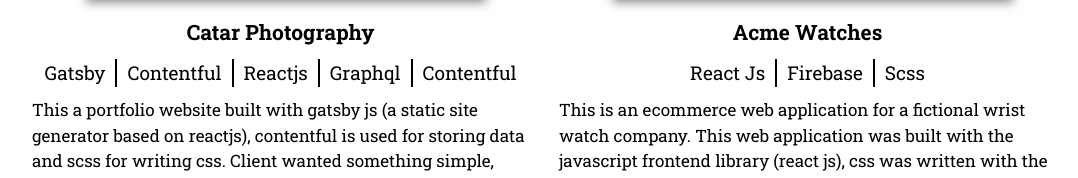
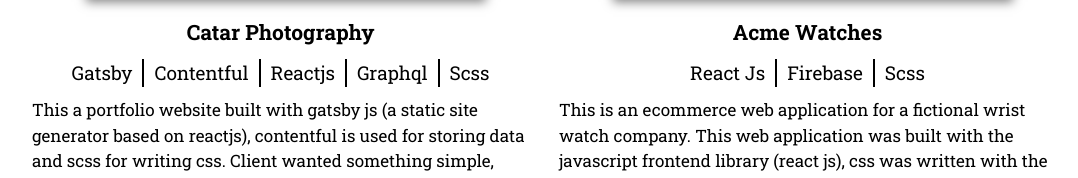
Before and after one commit to bambamayo/new_portfolio, a website: page index.html in a window 1280 px wide. Shown: the part 1877-2055 px from the top of the page, without its empty margins (96-1174 px from the left). Drawn offline with Linux system fonts and the light colour scheme.

Commit message:
update project stack for catar photography

```diff
--- a/index.html
+++ b/index.html
@@ -111,7 +111,7 @@
                   <li class="project-stack-list-item">contentful</li>
                   <li class="project-stack-list-item">reactjs</li>
                   <li class="project-stack-list-item">graphql</li>
-                  <li class="project-stack-list-item">contentful</li>
+                  <li class="project-stack-list-item">scss</li>
                 </ul>
                 <p class="project-info">This a portfolio website built with gatsby js (a static site generator based on reactjs), contentful is used for storing data and scss for writing css. Client wanted something simple, elegant and fast so i opted to go with the JAMstack <span class="project-info--show">Read more  <svg class="project-info--toggle-icon">
                     <use xlink:href="images/sprite.svg#icon-chevron-thin-down"></use>
```
